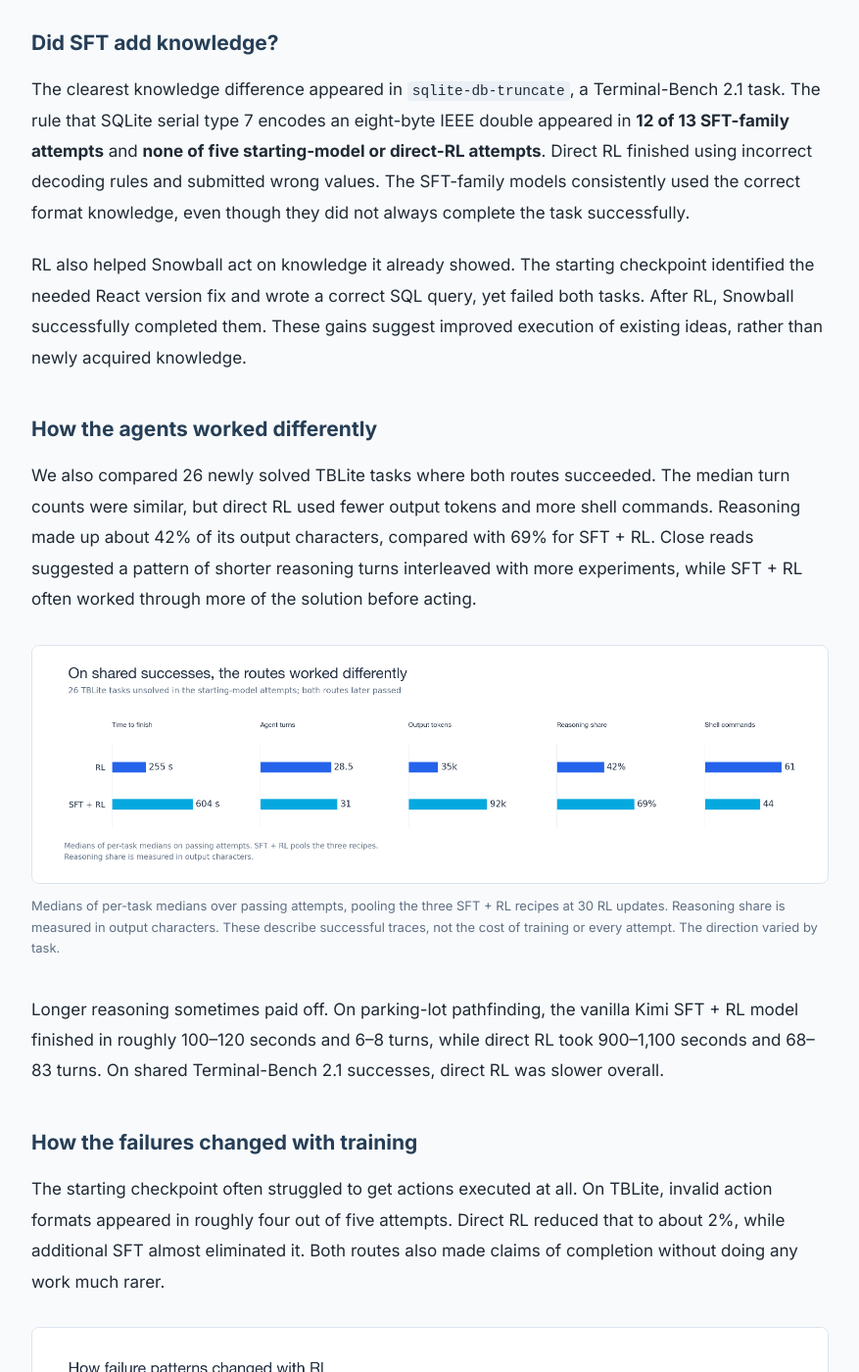
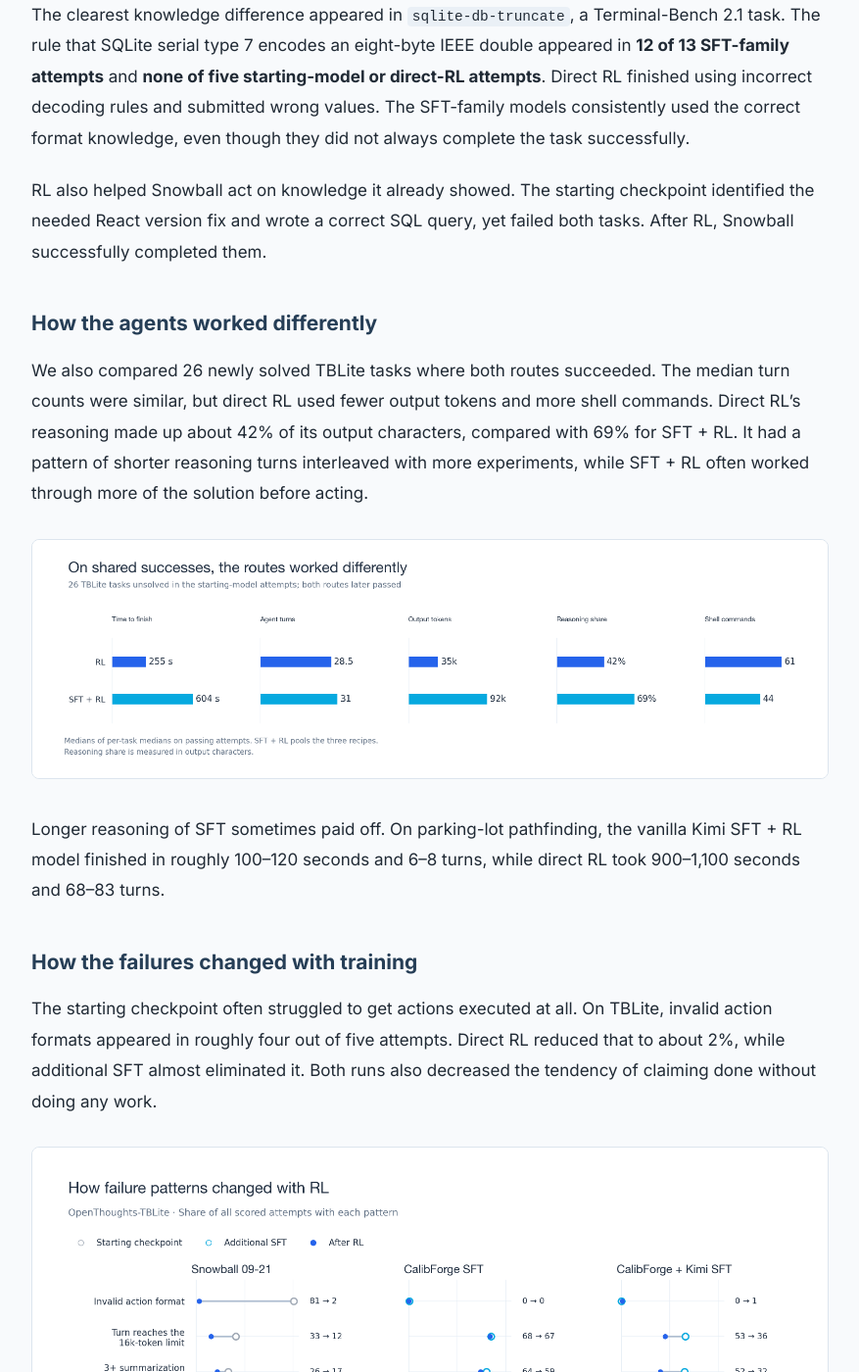
Before and after one commit to lukedhlee/lukedhlee.github.io, a Jekyll site: the page built from _posts/2026-10-21-turning-snowball-into-a-coding-agent.md, in a window 1280 px wide and 1400 px high, scrolled down 14928 px. Shown: the whole window at 98% size, without its empty margins (201-1078 px from the left). Built offline with Jekyll 4.4.1, drawn with Linux system fonts in a browser that asks for light colours; some of the changed text lies outside the part shown.

Commit message:
Publish trace analysis and conclusion edits

```diff
--- a/_posts/2026-10-21-turning-snowball-into-a-coding-agent.md
+++ b/_posts/2026-10-21-turning-snowball-into-a-coding-agent.md
@@ -279,11 +279,10 @@
 
 On SWE-bench, additional coding-agent SFT with CalibForge + Kimi reached **46.5%**, compared with **30.5% for direct RL**. Following that SFT with RL brought the score to 47.0% at update 30 and **50.5% at update 60**.
 
-Both direct RL and Kimi SFT nearly always opened a file touched by the reference fix. The gap appeared afterward. Kimi SFT edited a relevant file **almost twice as often** and left the target tests passing **about 1.5 times as often** as direct RL.
+Both direct RL and Kimi SFT nearly always opened a correct target file to fix. But Kimi SFT edited a relevant file **almost twice as often** and left the target tests passing **about 1.5 times as often** as direct RL.
 
 <figure class="research-figure">
 <a href="{{ '/assets/img/snowball/trace-swe-steps.png?v=step30-only' | relative_url }}"><img src="{{ '/assets/img/snowball/trace-swe-steps.png?v=step30-only' | relative_url }}" alt="SWE-bench execution milestones. Snowball 09-21 opens a relevant file in 78 percent of scored attempts and edits one in 38 percent. Vanilla Kimi SFT reaches 99 and 90 percent respectively and leaves the target tests passing in 51 percent of scored attempts." width="2952" height="1080" loading="lazy"></a>
-<figcaption>Open circles show the starting policies and blue dots show RL update 30. Values are shares of scored attempts, rather than the task-averaged benchmark scores above. A relevant file is one changed by the reference fix. Edit detection finds 80–89% of actual edits, so that column is a lower bound. These milestones are measured separately, rather than as conditional probabilities.</figcaption>
 </figure>
 
 The two routes found relevant files at similar rates. SFT’s higher SWE-bench score went with more attempts editing those files and leaving the target tests passing.
@@ -292,33 +291,25 @@
 
 The clearest knowledge difference appeared in `sqlite-db-truncate`, a Terminal-Bench 2.1 task. The rule that SQLite serial type 7 encodes an eight-byte IEEE double appeared in **12 of 13 SFT-family attempts** and **none of five starting-model or direct-RL attempts**. Direct RL finished using incorrect decoding rules and submitted wrong values. The SFT-family models consistently used the correct format knowledge, even though they did not always complete the task successfully.
 
-RL also helped Snowball act on knowledge it already showed. The starting checkpoint identified the needed React version fix and wrote a correct SQL query, yet failed both tasks. After RL, Snowball successfully completed them. These gains suggest improved execution of existing ideas, rather than newly acquired knowledge.
+RL also helped Snowball act on knowledge it already showed. The starting checkpoint identified the needed React version fix and wrote a correct SQL query, yet failed both tasks. After RL, Snowball successfully completed them.
 
 ### How the agents worked differently
 
-We also compared 26 newly solved TBLite tasks where both routes succeeded. The median turn counts were similar, but direct RL used fewer output tokens and more shell commands. Reasoning made up about 42% of its output characters, compared with 69% for SFT + RL. Close reads suggested a pattern of shorter reasoning turns interleaved with more experiments, while SFT + RL often worked through more of the solution before acting.
+We also compared 26 newly solved TBLite tasks where both routes succeeded. The median turn counts were similar, but direct RL used fewer output tokens and more shell commands. Direct RL's reasoning made up about 42% of its output characters, compared with 69% for SFT + RL. It had a pattern of shorter reasoning turns interleaved with more experiments, while SFT + RL often worked through more of the solution before acting.
 
 <figure class="research-figure">
 <a href="{{ '/assets/img/snowball/trace-working-style.png?v=aligned-type' | relative_url }}"><img src="{{ '/assets/img/snowball/trace-working-style.png?v=aligned-type' | relative_url }}" alt="On 26 shared TBLite successes, median time is 255 seconds for direct RL versus 604 for SFT plus RL; agent turns are 28.5 versus 31; output tokens are 35 thousand versus 92 thousand; reasoning shares are 42 versus 69 percent of output characters; shell commands are 61 versus 44." width="2952" height="882" loading="lazy"></a>
-<figcaption>Medians of per-task medians over passing attempts, pooling the three SFT + RL recipes at 30 RL updates. Reasoning share is measured in output characters. These describe successful traces, not the cost of training or every attempt. The direction varied by task.</figcaption>
 </figure>
 
-Longer reasoning sometimes paid off. On parking-lot pathfinding, the vanilla Kimi SFT + RL model finished in roughly 100–120 seconds and 6–8 turns, while direct RL took 900–1,100 seconds and 68–83 turns. On shared Terminal-Bench 2.1 successes, direct RL was slower overall.
+Longer reasoning of SFT sometimes paid off. On parking-lot pathfinding, the vanilla Kimi SFT + RL model finished in roughly 100–120 seconds and 6–8 turns, while direct RL took 900–1,100 seconds and 68–83 turns.
 
 ### How the failures changed with training
 
-The starting checkpoint often struggled to get actions executed at all. On TBLite, invalid action formats appeared in roughly four out of five attempts. Direct RL reduced that to about 2%, while additional SFT almost eliminated it. Both routes also made claims of completion without doing any work much rarer.
+The starting checkpoint often struggled to get actions executed at all. On TBLite, invalid action formats appeared in roughly four out of five attempts. Direct RL reduced that to about 2%, while additional SFT almost eliminated it. Both runs also decreased the tendency of claiming done without doing any work.
 
 <figure class="research-figure">
 <a href="{{ '/assets/img/snowball/trace-failure-modes.png?v=spacing-refined' | relative_url }}"><img src="{{ '/assets/img/snowball/trace-failure-modes.png?v=spacing-refined' | relative_url }}" alt="Five TBLite trace patterns before and after RL. Direct RL reduces invalid action formats from 81 to 2 percent of attempts. Turns reaching the token limit decline from 53 to 36 percent for CalibForge plus Kimi, but remain near 68 percent for CalibForge-only SFT. Summarization handoffs also decline for CalibForge plus Kimi. Unfinished shell commands persist, while failed submissions after successful self-checks become more common in the Kimi models." width="2952" height="1404" loading="lazy"></a>
-<figcaption>Percentages use all scored attempts for each model, rather than only its failures. A single attempt can exhibit several patterns, including on attempts that eventually pass. The self-check mismatch counts only failed submissions. Labels come from the trace detectors and spot checks described in the failure-mode analysis.</figcaption>
 </figure>
-
-Additional SFT brought a different pattern. Long reasoning turns hit the per-turn token limit, and repeated summarization sometimes led agents to explore the same files again. RL reduced token-limit hits by roughly a third to a half in the Kimi models, but barely changed them in CalibForge-only SFT.
-
-Some terminal mechanics remained troublesome. An unfinished heredoc or quote leaves the shell waiting for more input, so later commands become part of that input instead of executing. This still appeared in about one in five Kimi-model attempts before and after RL.
-
-Verification also changed. In the Kimi models, failed submissions following an apparently successful self-check became roughly 1.5–2 times as common after RL. These agents were checking their work, but their checks missed requirements exercised by the hidden tests.
 
 ### Reward hacking
 
@@ -333,15 +324,15 @@
 
 </div>
 
-The credited exploits each added only about half a percentage point to the model’s benchmark score. Direct RL also produced far more failed shortcuts than the other models, including fabricated outputs and copied answer files. All 31 of those attempts failed, so they contributed nothing to its gains.
+These exploits each added only about half a percentage point to the model’s benchmark score. Interestingly, direct RL also produced far more failed shortcuts than the other models, including fabricated outputs and copied answer files. All 31 of those attempts failed, so they contributed nothing to its gains.
 
-The training audit found no confirmed case of fabrication earning reward. It found a different problem in R2E-Gym: the task repositories still exposed later Git commits containing the fixes. Agents read those fixes in 39 rewarded rollouts. This was already happening at the first RL update and did not become more common during training.
+During RL, we have found a few reward hackings. In R2E-Gym, some task repositories exposed later Git commits containing the fixes. Agents read those fixes in 39 rewarded rollouts. This was already happening at the first RL update and did not become more common during training.
 
 ## Conclusions
 
-SFT and RL both improved Snowball. At 60 updates, vanilla CalibForge + Kimi led on SWE-bench and Terminal-Bench, while direct RL retained the highest TBLite score. Trace analysis connected those gains to changes in knowledge use and execution, and exposed evaluation reward hacking.
+SFT and RL both improved Snowball. With RL, vanilla CalibForge + Kimi SFT led on SWE-bench and Terminal-Bench, while direct RL retained the highest TBLite score. Trace analysis connected those gains to changes in knowledge use and execution.
 
-Using agents to inspect traces helped us understand each model’s strengths and failure modes (which could be useful for model routing too). Those diagnoses could also guide targeted environments or demonstrations for more surgical improvements.
+Using agents to inspect traces helped us understand each model’s strengths and failure modes. Those diagnoses could also guide targeted environments or demonstrations for more surgical improvements.
 
 Our attempt to combine prompt optimization with RL did not improve the policy when tested without the prompt. Weak instruction following may have been one bottleneck. Improving that capability and exploring methods such as [GEPA](https://arxiv.org/abs/2507.19457) and [Fast-Slow Training (FST)](https://arxiv.org/abs/2605.12484) are worth pursuing to make better use of dense feedback from agent runs.
 
```
